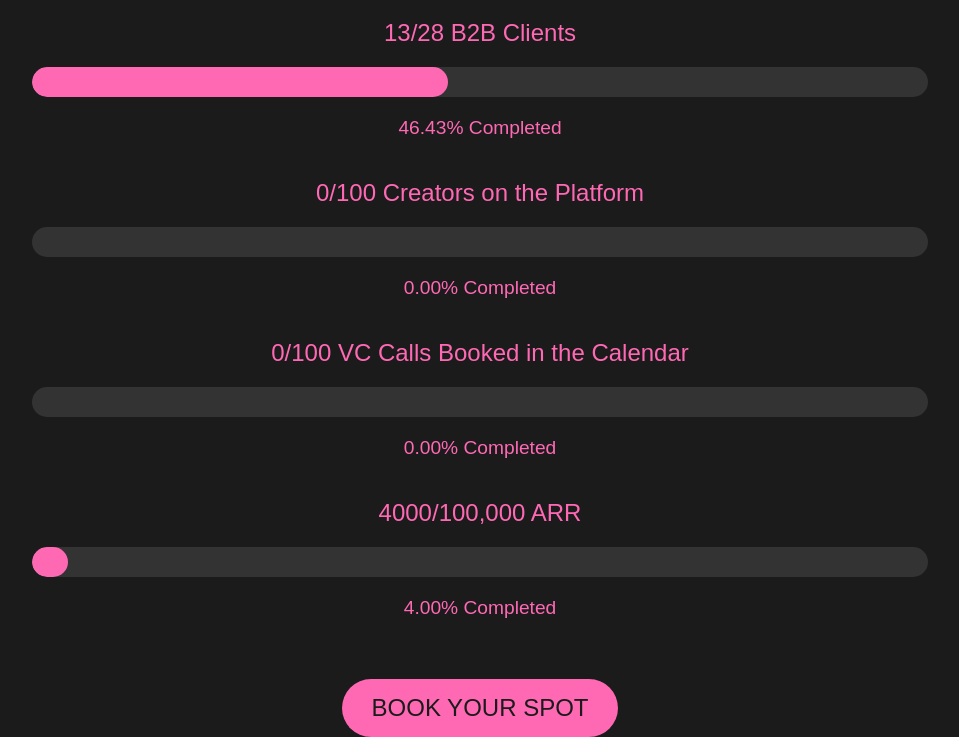
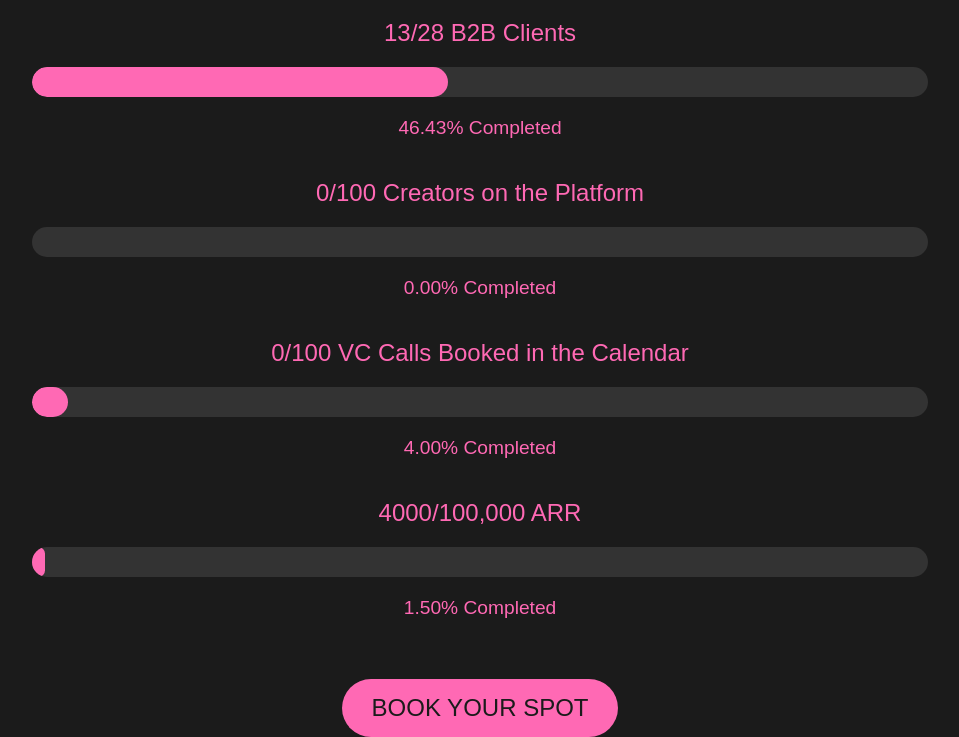
Before and after one commit to lolanator/goalsnaviro, a plain HTML site: page index.html in a window 1280 px wide. Shown: the part 106-843 px from the top of the page, without its empty margins (160-1119 px from the left). Drawn offline with Linux system fonts and the light colour scheme.

Commit message:
Update index.html

```diff
--- a/index.html
+++ b/index.html
@@ -137,12 +137,12 @@
     updateProgress(creatorsCurrent, creatorsTotal, document.getElementById('progress-creators'), document.getElementById('goal-creators'));
 
     // VC Calls Booked Progress
-    const vcCallsCurrent = 0;
+    const vcCallsCurrent = 4;
     const vcCallsTotal = 100;
     updateProgress(vcCallsCurrent, vcCallsTotal, document.getElementById('progress-vc'), document.getElementById('goal-vc'));
 
     // ARR Progress
-    const arrCurrent = 4000;
+    const arrCurrent = 1500;
     const arrTotal = 100000;
     updateProgress(arrCurrent, arrTotal, document.getElementById('progress-arr'), document.getElementById('goal-arr'));
   </script>
```
